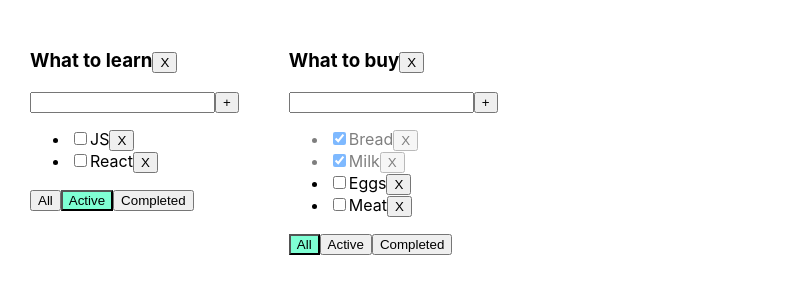
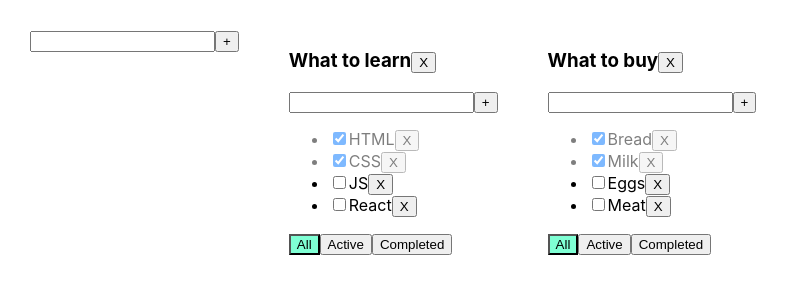
Before and after one commit to SokolEugene/to-do-list, a React (Create React App) app: page / in a window 1280 px wide. Shown: the top 300 px of the page, without its empty margins (0-789 px from the left). Built offline with nearby package versions, Linux system fonts and the light colour scheme.

Commit message:
todolist for student 06 (21m00s)  by Asus

```diff
--- a/src/App.tsx
+++ b/src/App.tsx
@@ -2,6 +2,7 @@
 import './App.css';
 import {ToDoList} from './Components/ToDoList';
 import {v1} from 'uuid';
+import {AddItemForm} from './Components/AddItemForm';
 
 //useState  - функция которая принимает в себя данные(state) и функцию(setState) которое способна изменить эти данные и возвращает массив
 
@@ -19,7 +20,7 @@
     let todoListID2 = v1()
 
     let [todoLists, setTodoLists] = useState<Array<TodoListType>>([
-        {tdlID: todoListID1, title: 'What to learn', filter: 'Active'},
+        {tdlID: todoListID1, title: 'What to learn', filter: 'All'},
         {tdlID: todoListID2, title: 'What to buy', filter: 'All'}
     ]);
     let removeTDL  = (todolistID: string) => {
@@ -78,12 +79,18 @@
         setTasks({...tasks,[todolistID]: tasks[todolistID].map(el => el.taskID === taskID ? {...el, isDone: isDone} : el)
         })
     }
-
+    function addToDoList(title: string) {
+        let todoList: TodoListType = {
+            tdlID: v1(), title: title, filter: 'All'
+        }
+        setTodoLists([todoList, ...todoLists])
+        setTasks({...tasks, [todoList.tdlID]:[]})
+    }
 
 
     return (
         <div className="App">
-
+<AddItemForm addItem={addToDoList}/>
             {todoLists.map(el => {
                 let tasksForToDoList = tasks[el.tdlID];
                 if (el.filter === 'Active') {
@@ -102,7 +109,7 @@
                               addTask={addTask}
                               changeTaskStatus={changeStatus}
                               filter={el.filter}
-                                removeTDL={removeTDL}/>)
+                              removeTDL={removeTDL}/>)
             })}
         </div>
     )
--- /dev/null
+++ b/src/Components/AddItemForm.tsx
@@ -0,0 +1,41 @@
+import React, {ChangeEvent, KeyboardEvent, useState} from 'react';
+
+type AddItemFormProps = {
+    addItem: (title: string) => void
+}
+
+export function AddItemForm(props: AddItemFormProps) {
+    const [newTaskTitle, setNewTaskTitle] = useState('');
+    const [error, setError] = useState<string | null>(null);
+    const onChangeHandler = (event: ChangeEvent<HTMLInputElement>) => {
+        setNewTaskTitle(event.currentTarget.value)
+    }
+    const onKeyDownHandler = (event: KeyboardEvent<HTMLInputElement>) => {
+        setError(null);
+        if (event.key === 'Enter') {
+            addTask()
+            /*props.addTask(newTaskTitle, props.id);
+            setNewTaskTitle('')*/
+        }
+    }
+    const addTask = () => {
+        debugger
+        if (newTaskTitle.trim() !== '') {
+            props.addItem(newTaskTitle.trim())
+            setNewTaskTitle('')
+        } else {
+            setError('Field is required')
+        }
+    }
+    return (
+        <div>
+            <input value={newTaskTitle}
+                   onChange={onChangeHandler}
+                   onKeyDown={onKeyDownHandler}
+                   className={error ? 'error' : ''}
+            />
+            <button onClick={addTask}>+</button>
+            {error && <div className={'error-message'}>{error}</div>}
+        </div>
+    )
+}
--- a/src/Components/ToDoList.tsx
+++ b/src/Components/ToDoList.tsx
@@ -1,5 +1,6 @@
-import React, {ChangeEvent, KeyboardEvent, useState} from 'react';
+import React, {ChangeEvent} from 'react';
 import {FilterValuesType} from '../App';
+import {AddItemForm} from './AddItemForm';
 
 export type PropsTasksType = {
     taskID: string
@@ -12,51 +13,56 @@
     title: string
     tasks: Array<PropsTasksType> //PropsTasksType[]
     removeTask: (todolistID: string, id: string) => void
-    changeFilter: (todolistID:string, value: FilterValuesType) => void
+    changeFilter: (todolistID: string, value: FilterValuesType) => void
     addTask: (todolistID: string, title: string) => void
     changeTaskStatus: (todolistID: string, taskID: string, isDone: boolean) => void
     filter: FilterValuesType
-    removeTDL: (todolistID: string)=> void
+    removeTDL: (todolistID: string) => void
 }
 
 export function ToDoList(props: PropsToDoListType) {
 
-    const [newTaskTitle, setNewTaskTitle] = useState('');
-    const [error, setError] = useState<string | null>(null);
+    /*const [newTaskTitle, setNewTaskTitle] = useState('');*/
+    /*const [error, setError] = useState<string | null>(null);*/
 
 
-    const addTask = () => {
+   /* const addTask = () => {
         if (newTaskTitle.trim() !== '') {
             props.addTask(props.tdlID, newTaskTitle.trim())
             setNewTaskTitle('')
         } else {
             setError('Field is required')
         }
-
-    }
-    const onChangeHandler = (event: ChangeEvent<HTMLInputElement>) => {
+    }*/
+    /*const onChangeHandler = (event: ChangeEvent<HTMLInputElement>) => {
         setNewTaskTitle(event.currentTarget.value)
-    }
-    const onKeyDownHandler = (event: KeyboardEvent<HTMLInputElement>) => {
+    }*/
+    /*const onKeyDownHandler = (event: KeyboardEvent<HTMLInputElement>) => {
         setError(null);
         if (event.key === 'Enter') {
             addTask()
-            /*props.addTask(newTaskTitle, props.id);
-            setNewTaskTitle('')*/
+            /!*props.addTask(newTaskTitle, props.id);
+            setNewTaskTitle('')*!/
         }
+    }*/
+    const onAllClickHandler = () => props.changeFilter(props.tdlID, 'All')
+    const onActiveClickHandler = () => props.changeFilter(props.tdlID, 'Active')
+    const onCompletedClickHandler = () => props.changeFilter(props.tdlID, 'Completed')
+    const removeTDL = () => {
+        props.removeTDL(props.tdlID)
     }
-    const onAllClickHandler = () => props.changeFilter(props.tdlID, 'All')
-    const onActiveClickHandler = () => props.changeFilter(props.tdlID,'Active')
-    const onCompletedClickHandler = () => props.changeFilter(props.tdlID,'Completed')
-    const removeTDL = () => {props.removeTDL(props.tdlID)}
-
+    const addTask  = (title: string) => {
+        debugger
+        props.addTask(props.tdlID, title )
+    }
     return (
         <div>
             <h3>
                 {props.title}
                 <button onClick={removeTDL}>X</button>
             </h3>
-            <div>
+                <AddItemForm addItem={addTask}/>
+            {/*<div>
                 <input value={newTaskTitle}
                        onChange={onChangeHandler}
                        onKeyDown={onKeyDownHandler}
@@ -64,13 +70,16 @@
                 />
                 <button onClick={addTask}>+</button>
                 {error && <div className={'error-message'}>{error}</div>}
-            </div>
+            </div>*/}
             <ul>
                 {props.tasks.map(el => {
                     const onChangeHandler = (event: ChangeEvent<HTMLInputElement>) => {
-                        props.changeTaskStatus(props.tdlID, el.taskID, event.currentTarget.checked)}
-                    const OnRemoveHandler = () => {props.removeTask(el.taskID, props.tdlID)}
-                    return (<li key={el.taskID} className={el.isDone ? "is-done" : ""}>
+                        props.changeTaskStatus(props.tdlID, el.taskID, event.currentTarget.checked)
+                    }
+                    const OnRemoveHandler = () => {
+                        props.removeTask(el.taskID, props.tdlID)
+                    }
+                    return (<li key={el.taskID} className={el.isDone ? 'is-done' : ''}>
                         <input type="checkbox" checked={el.isDone} onChange={onChangeHandler}/>
                         <span>{el.title}</span>
                         <button onClick={OnRemoveHandler}>X</button>
@@ -78,9 +87,14 @@
                 })}
             </ul>
             <div>
-                <button className={props.filter === 'All' ? "active-filter" : ""} onClick={onAllClickHandler}>All</button>
-                <button className={props.filter === 'Active' ? "active-filter" : ""} onClick={onActiveClickHandler}>Active</button>
-                <button className={props.filter === 'Completed' ? "active-filter" : ""} onClick={onCompletedClickHandler}>Completed</button>
+                <button className={props.filter === 'All' ? 'active-filter' : ''} onClick={onAllClickHandler}>All
+                </button>
+                <button className={props.filter === 'Active' ? 'active-filter' : ''}
+                        onClick={onActiveClickHandler}>Active
+                </button>
+                <button className={props.filter === 'Completed' ? 'active-filter' : ''}
+                        onClick={onCompletedClickHandler}>Completed
+                </button>
             </div>
         </div>
     )
```
